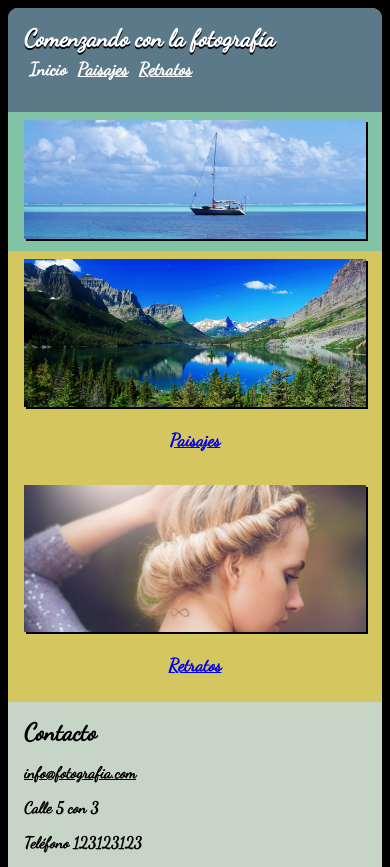
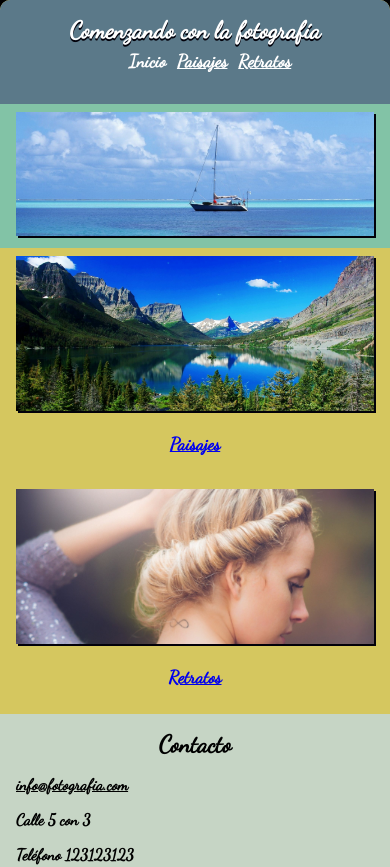
Before and after one commit to winn92/ExamenCSSyDiseno, a plain HTML site: page index.html in a window 390 px wide. Shown: the top 867 px of the page. Drawn offline with Linux system fonts and the light colour scheme.

Commit message:
Resolviendo errores

```diff
--- a/css/estilos.css
+++ b/css/estilos.css
@@ -203,14 +203,19 @@ ul.menu li a.active {
     }
 
     span{
+        display: block;
         text-align: center;
         margin: 0 auto;
     }
 
-    header ul{
-        margin: 0 auto;
-        width: 100%;
+
+    ul.menu {
+        padding-left: 30%;
+        float: left;
+        text-align: center;
     }
+
+
     header{
         height: 4.5em;
     }
@@ -252,9 +257,9 @@ ul.menu li a.active {
 }
 
 @media screen and (min-width: 900px){
+
     img{
         width: 100%;
         height: auto;
-
     }
 }
--- /dev/null
+++ b/css/reset.css
@@ -0,0 +1,19 @@
+html, body, div, span, applet, object, iframe,
+blockquote, pre,
+a, abbr, acronym, address, big, cite, code,
+del, dfn, em, img, ins, kbd, q, s, samp,
+small, strike, strong, sub, sup, tt, var,
+b, u, i, center,
+dl, dt, dd, ol, ul, li,
+fieldset, form, label, legend,
+table, caption, tbody, tfoot, thead, tr, th, td,
+article, aside, canvas, details, embed,
+figure, figcaption, footer, header, hgroup,
+menu, nav{
+	margin: 0;
+	padding: 0;
+	border: 0;
+	font-size: 100%;
+	font: inherit;
+	vertical-align: baseline;
+}
--- a/index.html
+++ b/index.html
@@ -2,9 +2,10 @@
 <html lang="en">
 <head>
     <meta charset="UTF-8">
-    <!--<meta name="viewport" content="width=device-width, initial-scale=1.0">-->
+    <meta name="viewport" content="width=device-width, user-scalable=no,initial-scale=1.0">
     <title>Examen Final</title>
     <link href="https://fonts.googleapis.com/css?family=Dancing+Script" rel="stylesheet">
+    <link rel="stylesheet" href="css/reset.css" type="text/css">
     <link rel="stylesheet" href="css/estilos.css" type="text/css">
 </head>
 <body>
```
Also changed, not shown: paisajes.html (+2 -1 lines), retratos.html (+2 -1 lines).
